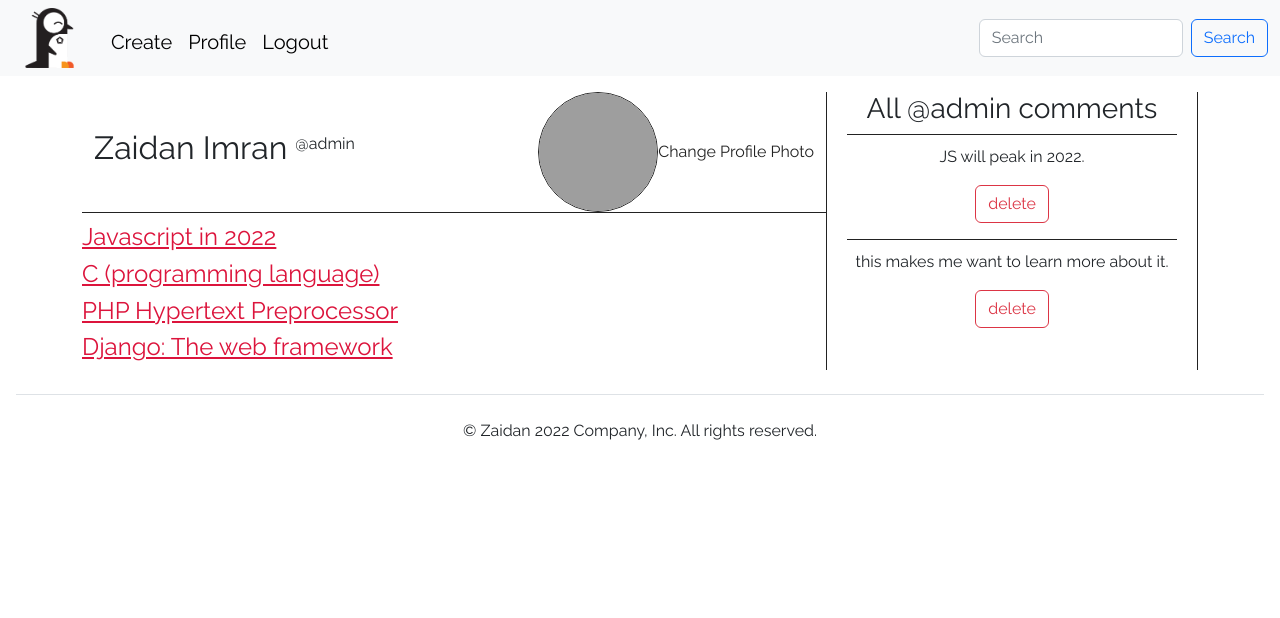
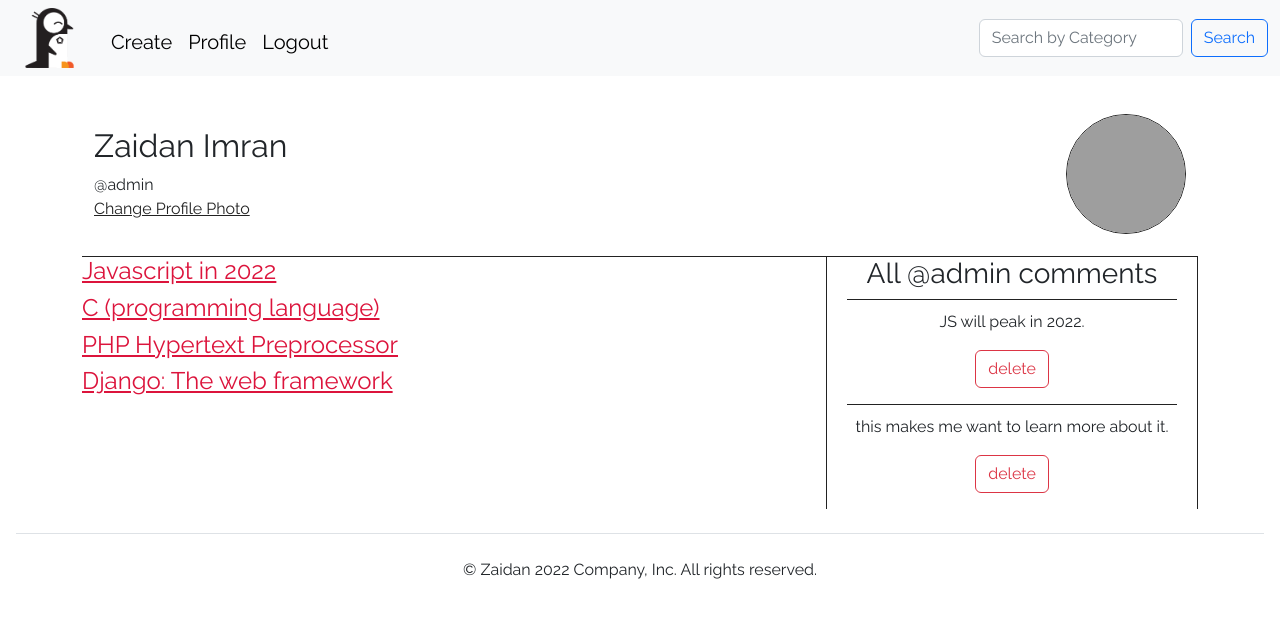
Before and after one commit to bewolve/penguinBLOG, a Django app: page /profile/ in a window 1280 px wide. Shown: the top 618 px of the page. Run offline with Django 4.2, Linux system fonts and the light colour scheme; a user stored in the database is signed in; data comes from the database, SQL or seed files in the repository; both versions use the stored data as it was after the commit; grey boxes are pictures that could not be loaded.

```diff
--- a/authuser/views.py
+++ b/authuser/views.py
@@ -3,6 +3,7 @@ from django.contrib.auth.forms import AuthenticationForm
 from django.contrib.auth import login, authenticate, logout
 from django.contrib import messages
 from .models import Profile
+from django.contrib.auth.decorators import login_required
 
 from .forms import SignupForm, ProfilePhotoForm
 
@@ -39,12 +40,14 @@ def loginuser(request):
     return render(request, "auth/login.html", context)
 
 
+@login_required(login_url="login")
 def logoutuser(request):
     if request.user.is_authenticated:
         logout(request)
         return redirect("home")
 
 
+@login_required(login_url="login")
 def change_profile_photo(request):
     profile = Profile.objects.get(id=request.user.profile.id)
     form = ProfilePhotoForm(instance=profile)
--- a/home/views.py
+++ b/home/views.py
@@ -8,7 +8,7 @@ from .forms import ArticleForm, CommentForm
 
 # Create your views here.
 def home(request):
-    articles = Article.objects.all()
+    articles = Article.objects.all().order_by("-created_at")
     if request.GET.get("q"):
         q = request.GET.get("q")
 
--- a/static/profile.css
+++ b/static/profile.css
@@ -22,7 +22,6 @@
 
 .username-profile-header {
   font-size: 16px;
-  margin-left: 8px;
 }
 
 .delete-comment-btn {
@@ -41,9 +40,13 @@
 }
 
 .profile_header_main {
-  display: flex;
+  display: grid;
+  grid-template-columns: 2fr 1fr;
   border-bottom: 1px #222 solid;
-  margin-bottom: 10px;
   align-items: center;
-  padding: 0 12px;
+  padding: 22px 12px;
 }
+
+.changepfplabel {
+  text-decoration: underline;
+}
--- a/templates/navbar.html
+++ b/templates/navbar.html
@@ -32,7 +32,7 @@
 
       </ul>
       <form class="d-flex" role="search" action="{% url 'home' %}">
-        <input name="q" class="form-control me-2" type="search" placeholder="Search" aria-label="Search">
+        <input name="q" class="form-control me-2" type="search" placeholder="Search by Category" aria-label="Search">
         <button class="btn btn-outline-primary" type="submit">Search</button>
       </form>
     </div>
--- a/templates/profile.html
+++ b/templates/profile.html
@@ -12,15 +12,21 @@
 
 <div class="container mt-3">
 
+
+  <div class="profile_header_main">
+    <div class="content-header">
+      <h2 class="user-name-profile">{{request.user.get_full_name}}</h2>
+      <span class='username-profile-header'>@{{request.user.get_username}}</span><br>
+      <a class='changepfplabel' href="{% url 'changepfp' %}">Change Profile Photo</a>
+    </div>
+    <img class='user-img' src="{{request.user.profile.pfp.url}}" alt="">
+  </div>
+
+
+
   <section class="profile-container">
 
-    <div class="main-profile">
-      <div class="profile_header_main">
-        <h2 class="user-name-profile">{{request.user.get_full_name}}</h2>
-        <p class='username-profile-header'>@{{request.user.get_username}}</p>
-        <img class='user-img' src="{{request.user.profile.pfp.url}}" alt="">
-        <a href="{% url 'changepfp' %}">Change Profile Photo</a>
-      </div>
+    <div class="articles">
       {% if request.user.article.all%}
       {% for article in request.user.article.all %}
       <h4><a class='profile-posts' href="{% url 'article' article.slug %} ">{{article.title}}</a></h4>
@@ -29,6 +35,7 @@
       <h4>No Articles Exist.</h4>
       {% endif %}
     </div>
+
 
     <div class="activity-profile">
       <h3>All @{{request.user.username}} comments</h3>
@@ -42,11 +49,16 @@
       {% else %}
       <p>No Comments Exist</p>
       {% endif %}
+    </div>
 
-    </div>
+
+
+
+
 
   </section>
 
 </div>
+{% comment %} CONTAINER FDIV END {% endcomment %}
 
 {% endblock content %}
```
Also changed, not shown: db.sqlite3.
